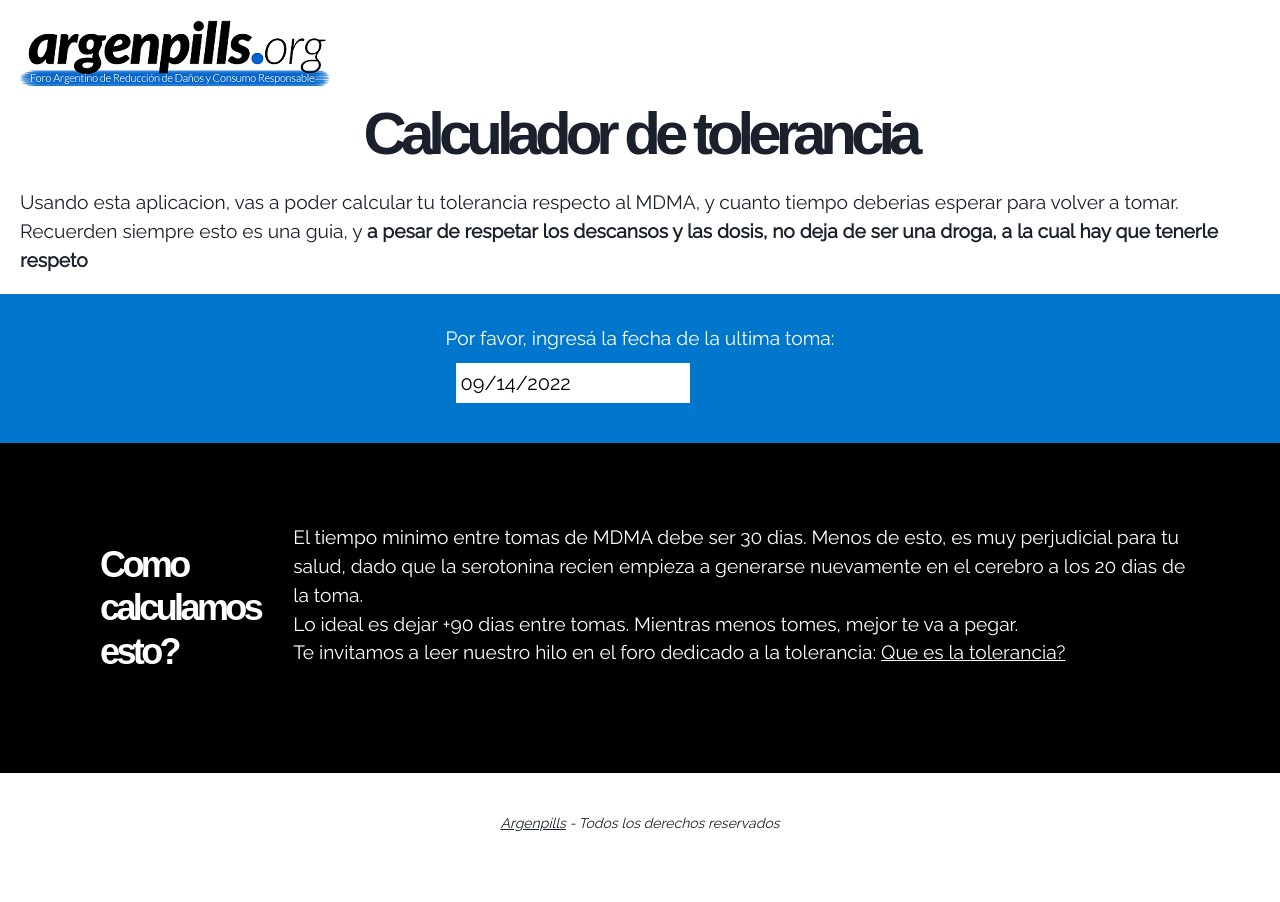
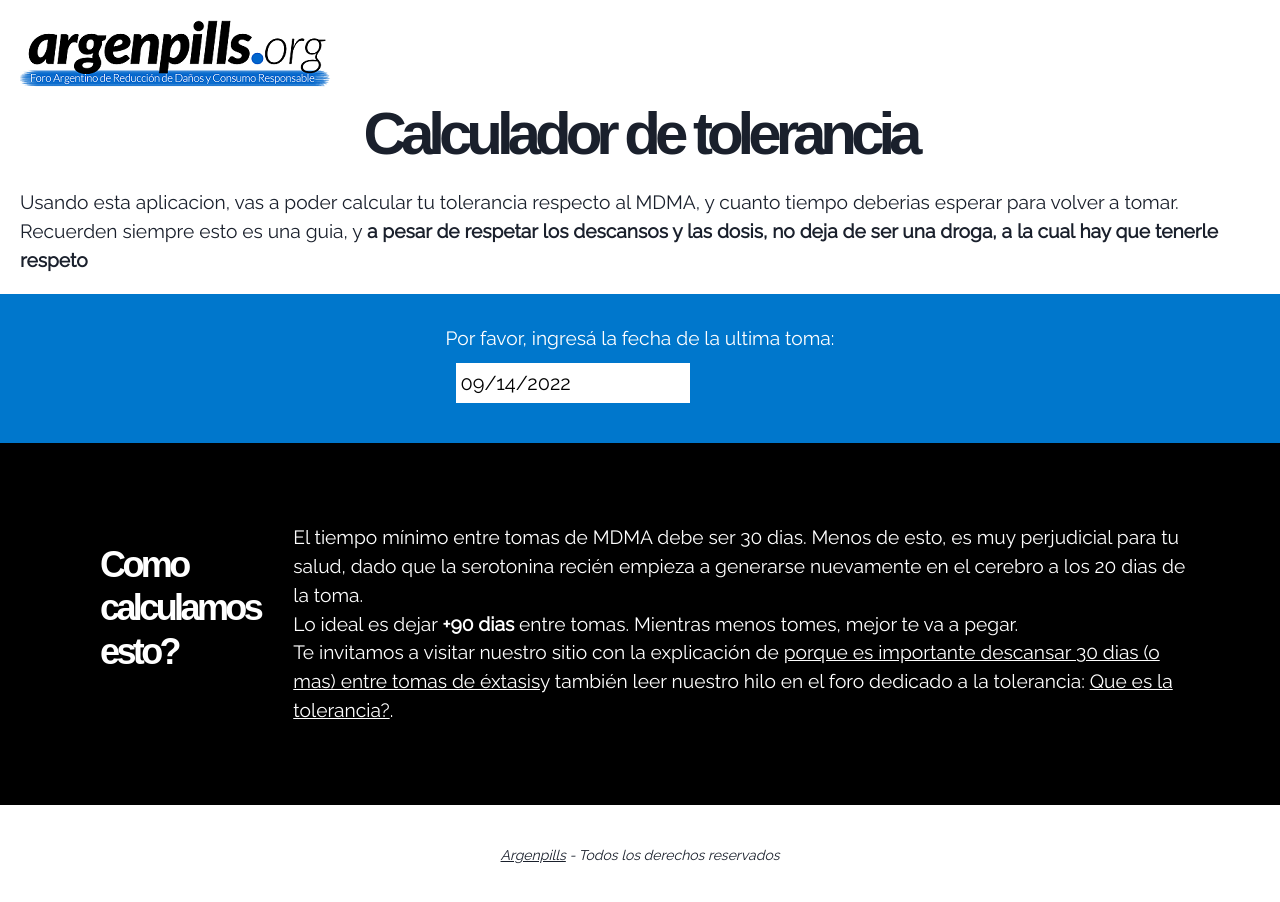
Before and after one commit to stitcharg/argenpills-tolerancia, a React (Vite) app: page / in a window 1280 px wide. Shown: the top 902 px of the page. Before the commit the page ends 874 px from the top, so only its background shows below. Built offline with nearby package versions, Linux system fonts and the light colour scheme.

Commit message:
Update ExtraInfo.tsx
Link al sitio de descansos agregado los acentos

```diff
--- a/src/components/ExtraInfo.tsx
+++ b/src/components/ExtraInfo.tsx
@@ -9,9 +9,10 @@ export const ExtraInfo = () => {
 				</Box>
 				<Box>
 					<Text>
-						El tiempo minimo entre tomas de MDMA debe ser 30 dias. Menos de esto, es muy perjudicial para tu salud, dado que la serotonina recien empieza a generarse nuevamente en el cerebro a los 20 dias de la toma. <br />
-						Lo ideal es dejar +90 dias entre tomas. Mientras menos tomes, mejor te va a pegar.<br />
-						Te invitamos a leer nuestro hilo en el foro dedicado a la tolerancia: <a href="https://argenpills.org/showthread.php?tid=2468">Que es la tolerancia?</a>
+						El tiempo m&iacute;nimo entre tomas de MDMA debe ser 30 dias. Menos de esto, es muy perjudicial para tu salud, dado que la serotonina reci&eacute;n empieza a generarse nuevamente en el cerebro a los 20 dias de la toma. <br />
+						Lo ideal es dejar <strong>+90 dias</strong> entre tomas. Mientras menos tomes, mejor te va a pegar.<br />
+						Te invitamos a visitar nuestro sitio con la explicaci&oacute;n de <a href="https://descansos.argenpills.info">porque es importante descansar 30 dias (o mas) entre tomas de &eacute;xtasis</a>
+						y tambi&eacute;n leer nuestro hilo en el foro dedicado a la tolerancia: <a href="https://argenpills.org/showthread.php?tid=2468">Que es la tolerancia?</a>.
 					</Text>
 				</Box>
 			</HStack>
```
